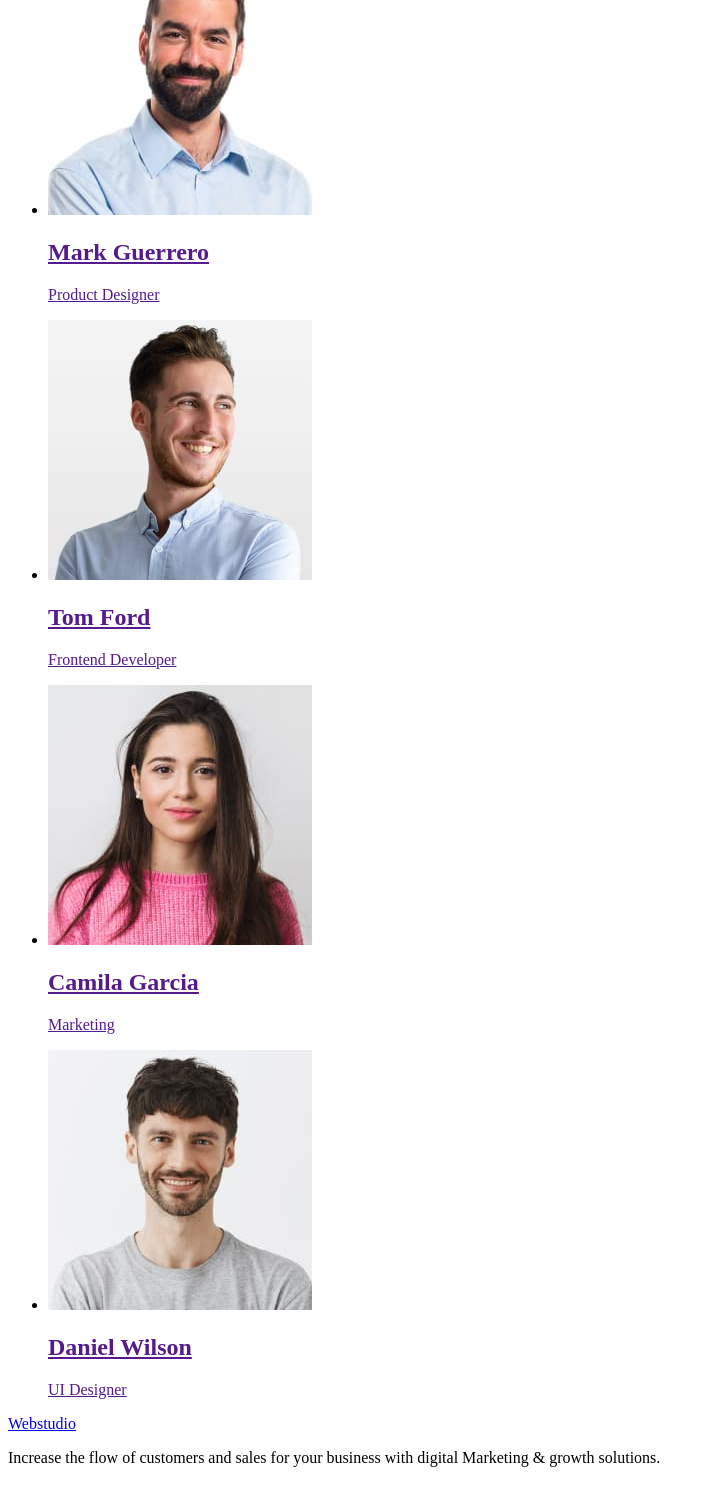
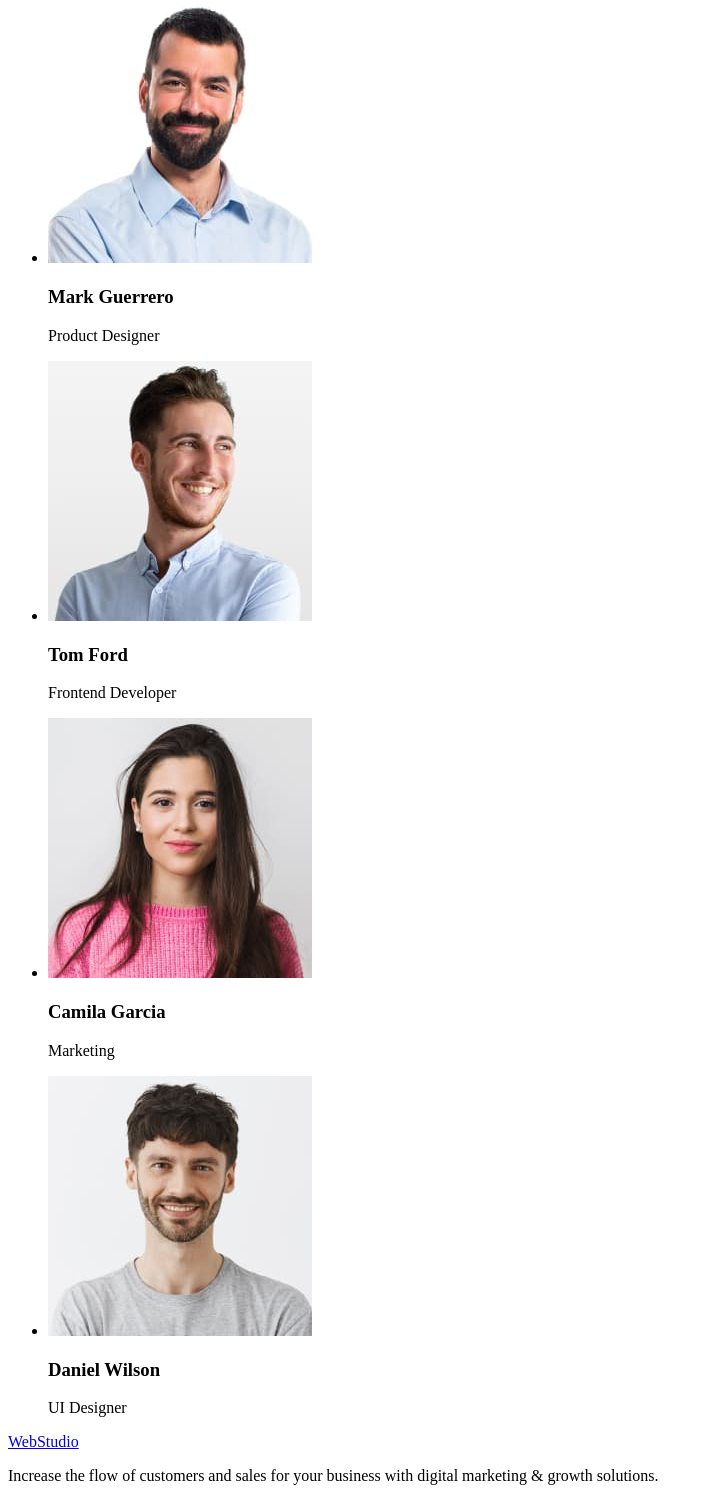
Before and after one commit to Anastasiia-Stefantsova/goit-markup-hw-01, a plain HTML site: page index.html in a window 1280 px wide. Shown: the part 657-2158 px from the top of the page, without its empty margins (0-715 px from the left). Drawn offline with Linux system fonts and the light colour scheme.

Commit message:
Update index.html

```diff
--- a/index.html
+++ b/index.html
@@ -8,7 +8,7 @@
   <body>
     <header>
       <nav>
-        <a href="./index.html">Webstudio</a>
+        <a href="./index.html">WebStudio</a>
         <ul>
           <li>
             <a href="">Studio</a>
@@ -23,7 +23,7 @@
             <a href="mailto:info@devstudio.com">info@devstudio.com</a>
           </li>
           <li>
-            <a href="tel:+11001111111">+11(00) 111-11-11</a>
+            <a href="tel:+110001111111">+11 (000) 111-11-11</a>
           </li>
         </ul>
       </address>
@@ -34,11 +34,12 @@
         <button type="button">Order Service</button>
       </section>
       <section>
+        <h2>Plan</h2>
         <ul>
           <li>
             <h3>Strategy</h3>
             <p>
-              Our goal is to indentify the business problem to walk away the
+              Our goal is to identify the business problem to walk away with the
               perfect and creative solution.
             </p>
           </li>
@@ -69,61 +70,53 @@
         <h2>Our time</h2>
         <ul>
           <li>
-            <a href="">
             <img
               src="./images/img-3.jpg"
               alt="Photo Product Designer"
               width="264"
               height="260"
             />
-              <h2>Mark Guerrero</h2>
+            <h3>Mark Guerrero</h3>
             <p>Product Designer</p>
-            </a>
           </li>
           <li>
-            <a href="">
             <img
               src="./images/img-2.jpg"
               alt="Photo Frontend Developer"
               width="264"
               height="260"
             />
-              <h2>Tom Ford</h2>
+            <h3>Tom Ford</h3>
             <p>Frontend Developer</p>
-            </a>
           </li>
           <li>
-            <a href="">
             <img
               src="./images/img-1.jpg"
               alt="Photo Marketing"
               width="264"
               height="260"
             />
-              <h2>Camila Garcia</h2>
+            <h3>Camila Garcia</h3>
             <p>Marketing</p>
-            </a>
           </li>
           <li>
-            <a href="">
             <img
               src="./images/img.jpg"
               alt="Photo UI Designer"
               width="264"
               height="260"
             />
-              <h2>Daniel Wilson</h2>
+            <h3>Daniel Wilson</h3>
             <p>UI Designer</p>
-            </a>
           </li>
         </ul>
       </section>
     </main>
     <footer>
-      <a href="./index.html">Webstudio</a>
+      <a href="./index.html">WebStudio</a>
       <p>
         Increase the flow of customers and sales for your business with digital
-        Marketing & growth solutions.
+        marketing & growth solutions.
       </p>
     </footer>
   </body>
```
Lines whose indentation alone changed are shown as unchanged.
